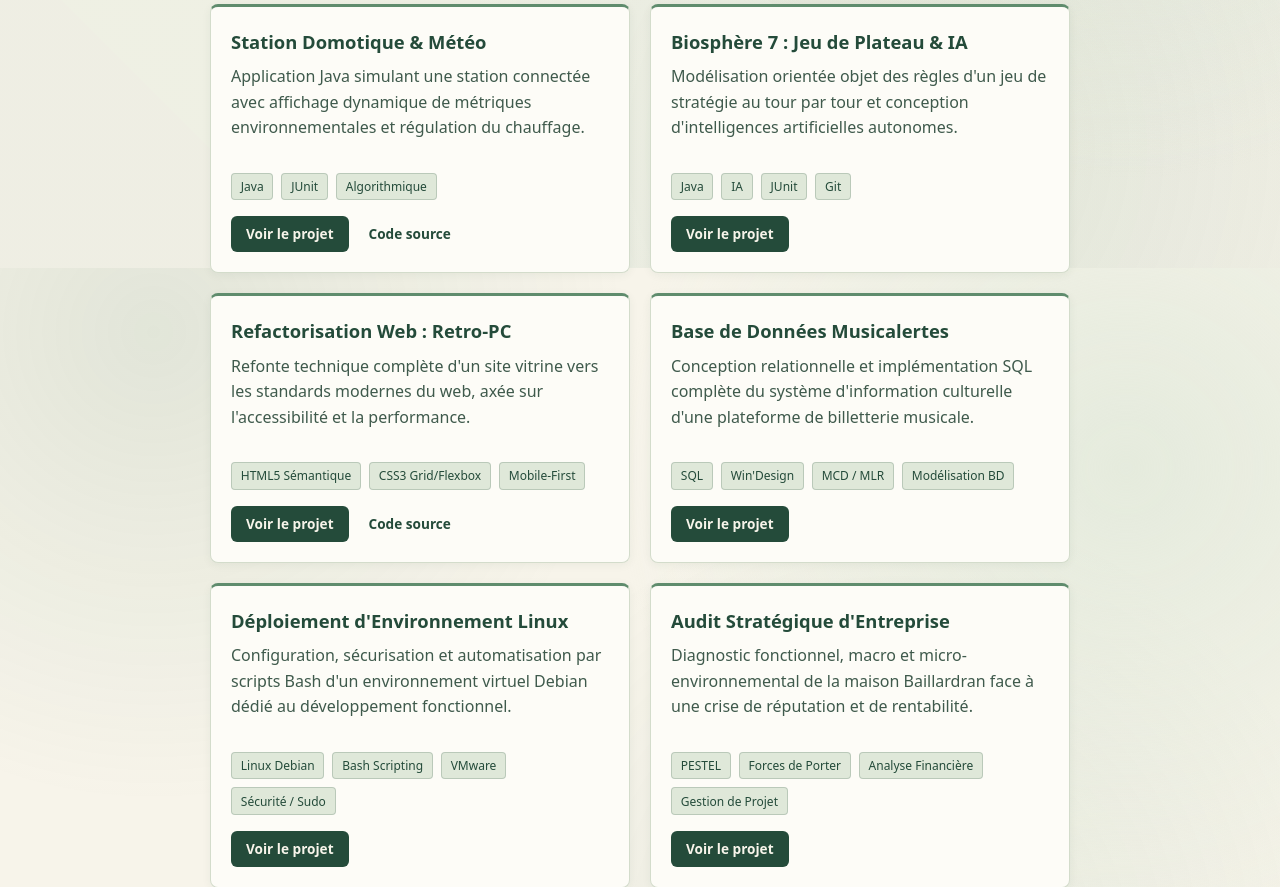
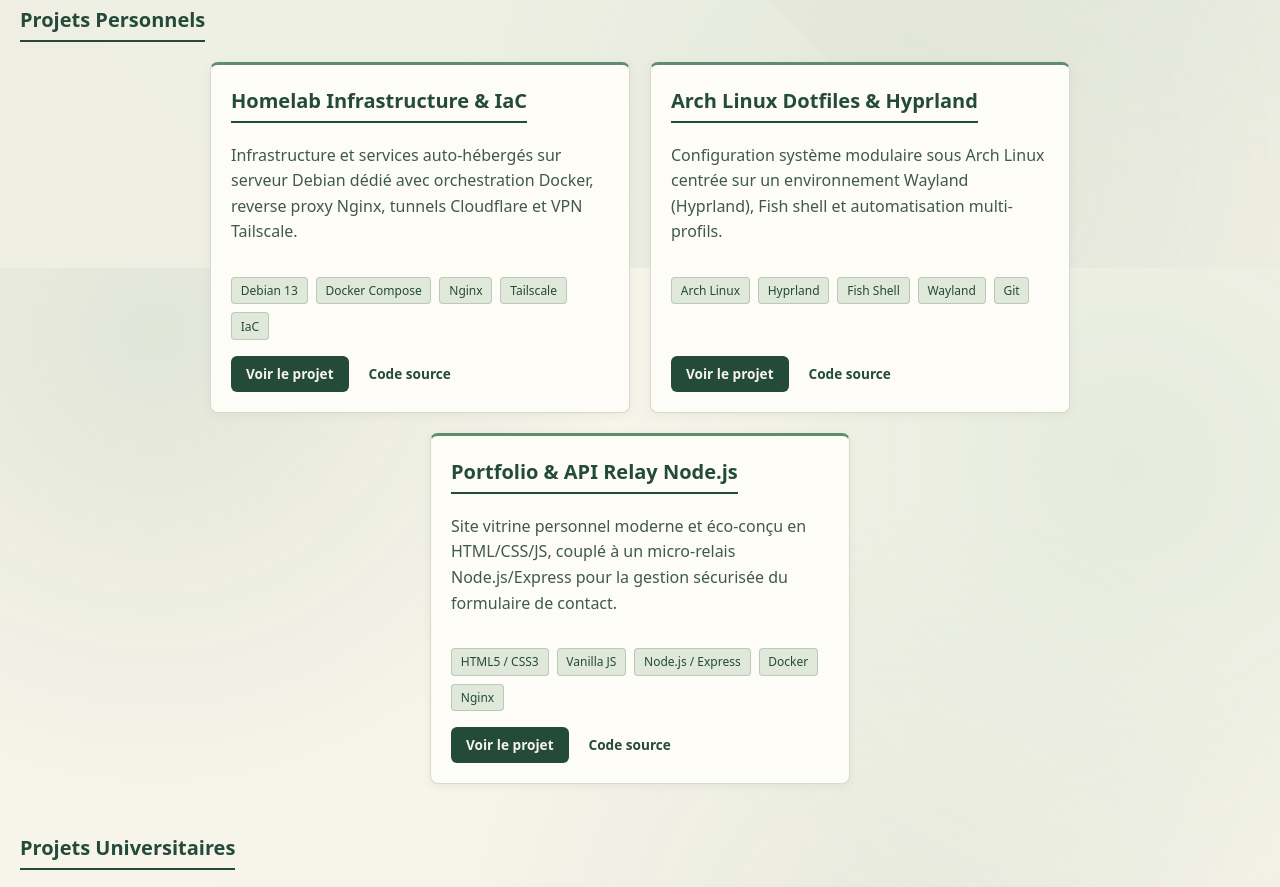
Before and after one commit to NightGx/portfolio, a plain HTML site: page index.html in a window 1280 px wide. Shown: the part 532-1419 px from the top of the page. Drawn offline with Linux system fonts and the light colour scheme; a script that the page names is missing.

Commit message:
feat: categorize projects into personal and university sections and add homelab, dotfiles and portfolio cards

```diff
--- a/css/style.css
+++ b/css/style.css
@@ -368,7 +368,24 @@ body.theme-dark #theme-toggle-btn .icon-sun {
   color: var(--nav-link-hover);
 }
 
-/* --- Section Projets --- */
+/* --- Section Projets & Catégories --- */
+.project-category {
+  margin-bottom: 3rem;
+}
+
+.project-category:last-child {
+  margin-bottom: 0;
+}
+
+.project-category h3 {
+  font-size: 1.25rem;
+  margin-bottom: 1.25rem;
+  color: var(--title-color);
+  display: inline-block;
+  border-bottom: 2px solid var(--accent);
+  padding-bottom: 0.25rem;
+}
+
 .projects-grid {
   display: flex;
   flex-wrap: wrap;
--- a/index.html
+++ b/index.html
@@ -71,7 +71,90 @@
       <div class="container">
         <h2>Mes Projets</h2>
 
-        <div class="projects-grid">
+        <!-- Sous-catégorie 1 : Projets Personnels -->
+        <div class="project-category">
+          <h3>Projets Personnels</h3>
+          <div class="projects-grid">
+
+            <!-- Projet Personnel 1 : Homelab Infrastructure -->
+            <article class="project-card">
+              <header class="project-header">
+                <h3>Homelab Infrastructure & IaC</h3>
+              </header>
+              <p class="project-desc">
+                Infrastructure et services auto-hébergés sur serveur Debian dédié avec orchestration Docker, reverse proxy Nginx, tunnels Cloudflare et VPN Tailscale.
+              </p>
+              <ul class="project-tags">
+                <li>Debian 13</li>
+                <li>Docker Compose</li>
+                <li>Nginx</li>
+                <li>Tailscale</li>
+                <li>IaC</li>
+              </ul>
+              <footer class="project-footer">
+                <a href="#project-modal" class="btn-project-link"
+                  data-modal-desc="CDC : Déployer et administrer une infrastructure cloud souveraine et résiliente sur serveur Debian dédié (AMD Ryzen 5, 16 Go RAM) avec services conteneurisés. | RÉSULTATS : Orchestration de services (n8n, Ollama, FileDrive, serveurs de jeux PaperMC/SkyFactory/StoneBlock et TeamSpeak) avec accès sécurisé via Cloudflare Tunnels et Tailscale VPN. | OUTILS & MÉTHODES : Debian 13 Trixie, Docker & Docker Compose, Nginx Reverse Proxy, systemd, automatisation Bash. | COMPÉTENCES : Administrer (architectures réseau et services cloud auto-hébergés) & Optimiser (fiabilité et sécurité des flux).">Voir
+                  le projet</a>
+                <a href="https://github.com/TLableigne/homelab-infrastructure" target="_blank" rel="noopener noreferrer"
+                  class="btn-project-source">Code source</a>
+              </footer>
+            </article>
+
+            <!-- Projet Personnel 2 : Arch Linux Dotfiles -->
+            <article class="project-card">
+              <header class="project-header">
+                <h3>Arch Linux Dotfiles & Hyprland</h3>
+              </header>
+              <p class="project-desc">
+                Configuration système modulaire sous Arch Linux centrée sur un environnement Wayland (Hyprland), Fish shell et automatisation multi-profils.
+              </p>
+              <ul class="project-tags">
+                <li>Arch Linux</li>
+                <li>Hyprland</li>
+                <li>Fish Shell</li>
+                <li>Wayland</li>
+                <li>Git</li>
+              </ul>
+              <footer class="project-footer">
+                <a href="#project-modal" class="btn-project-link"
+                  data-modal-desc="CDC : Concevoir un environnement de travail de développement sous Arch Linux hautement personnalisé, fluide et ergonomique. | RÉSULTATS : Intégration d'un gestionnaire de fenêtres en tiling Wayland (Hyprland), d'une barre Quickshell dynamique, d'un terminal Kitty optimisé, d'un thème GRUB Cyberpunk et d'une gestion multi-identité Git par règles conditionnelles. | OUTILS & MÉTHODES : Arch Linux, Hyprland, Quickshell, Fish Shell, Starship, Bash scripting, Git includeIf. | COMPÉTENCES : Réaliser (personnalisation avancée de l'OS) & Administrer (maîtrise des outils bas-niveau et automatisation).">Voir
+                  le projet</a>
+                <a href="https://github.com/TLableigne/arch-dotfiles" target="_blank" rel="noopener noreferrer"
+                  class="btn-project-source">Code source</a>
+              </footer>
+            </article>
+
+            <!-- Projet Personnel 3 : Portfolio -->
+            <article class="project-card">
+              <header class="project-header">
+                <h3>Portfolio & API Relay Node.js</h3>
+              </header>
+              <p class="project-desc">
+                Site vitrine personnel moderne et éco-conçu en HTML/CSS/JS, couplé à un micro-relais Node.js/Express pour la gestion sécurisée du formulaire de contact.
+              </p>
+              <ul class="project-tags">
+                <li>HTML5 / CSS3</li>
+                <li>Vanilla JS</li>
+                <li>Node.js / Express</li>
+                <li>Docker</li>
+                <li>Nginx</li>
+              </ul>
+              <footer class="project-footer">
+                <a href="#project-modal" class="btn-project-link"
+                  data-modal-desc="CDC : Concevoir, développer et déployer un site vitrine personnel responsive et performant, doté d'un backend sécurisé de relais d'e-mails/webhooks. | RÉSULTATS : Interface animée en pur CSS avec gestion d'accessibilité (prefers-reduced-motion), séparation stricte UI/métier et isolation des webhooks Discord via un serveur Express conteneurisé. | OUTILS & MÉTHODES : HTML5 sémantique, CSS3 (variables, animations), JavaScript ES6+ (modules ui.js/script.js), Node.js, Docker, Nginx Reverse Proxy. | COMPÉTENCES : Réaliser (interfaces web esthétiques et ergonomiques) & Optimiser (sécurité des flux API et performance front-end).">Voir
+                  le projet</a>
+                <a href="https://github.com/TLableigne/portfolio" target="_blank" rel="noopener noreferrer"
+                  class="btn-project-source">Code source</a>
+              </footer>
+            </article>
+
+          </div>
+        </div>
+
+        <!-- Sous-catégorie 2 : Projets Universitaires -->
+        <div class="project-category">
+          <h3>Projets Universitaires</h3>
+          <div class="projects-grid">
 
           <!-- Projet 1 : SAÉ S1.01 (Odomo) -->
           <article class="project-card">
@@ -325,7 +408,10 @@
             </footer>
           </article>
 
+          </div>
         </div>
+
+      </div>
     </section>
 
     <section id="resume" class="section resume-section">
```
